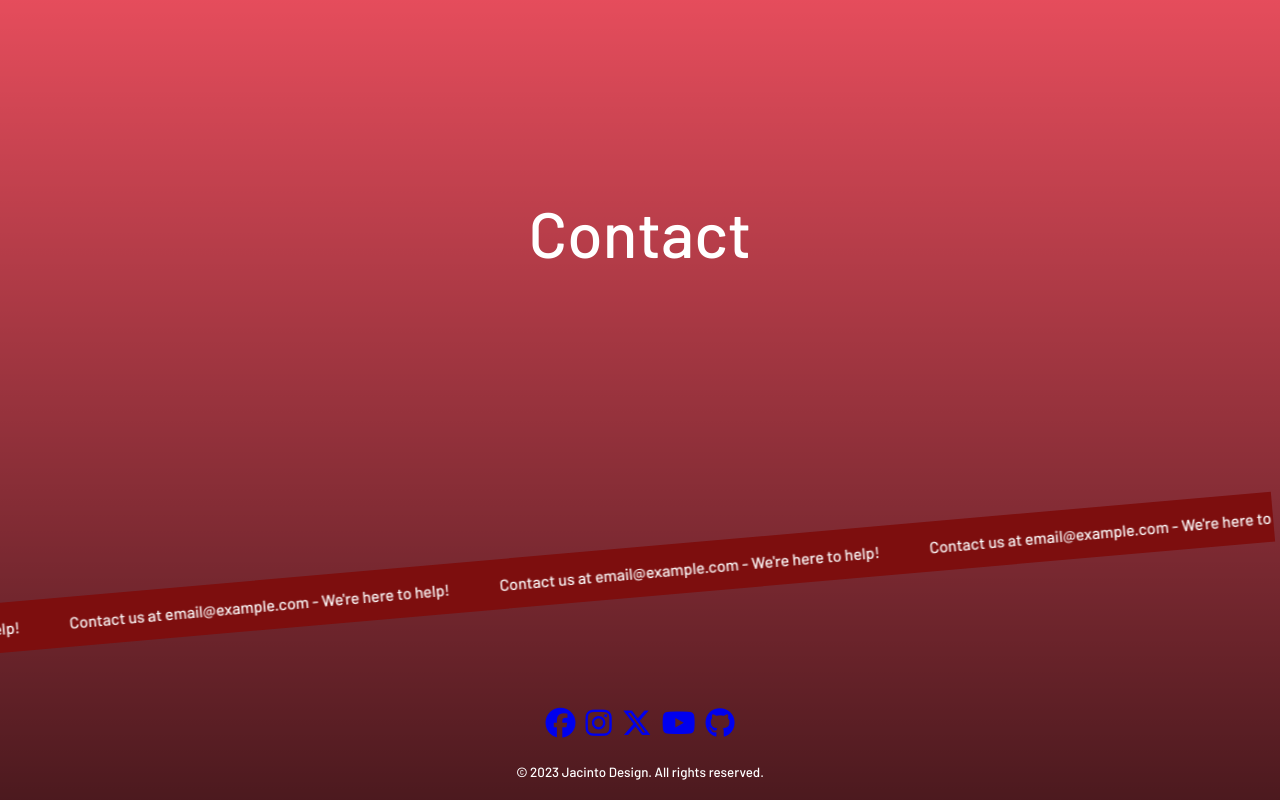
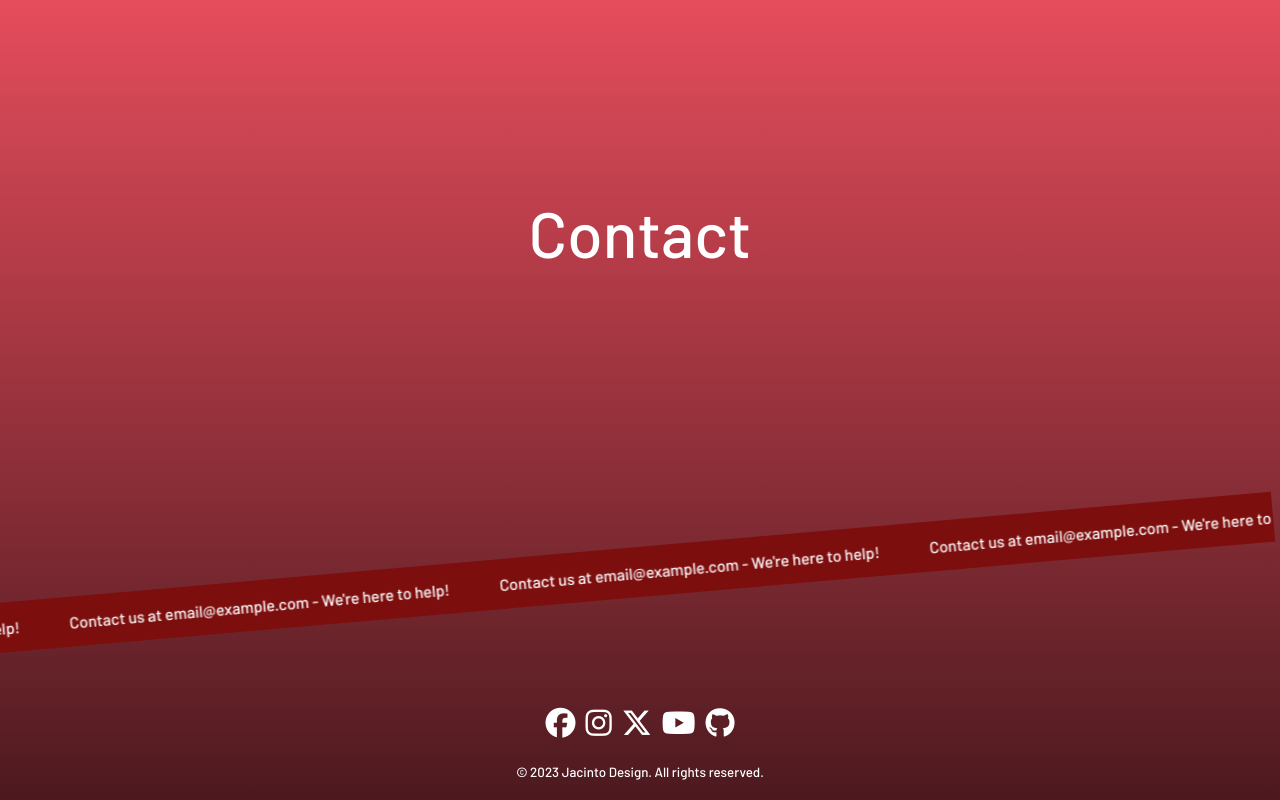
Before and after one commit to JacintoDesign/developer-portfolio-v2, a plain HTML site: page index.html in a window 1280 px wide. Shown: the part 4142-4942 px from the top of the page. Drawn offline with Linux system fonts and the light colour scheme; a script that the page names is missing.

Commit message:
final revisions

```diff
--- a/style.css
+++ b/style.css
@@ -400,6 +400,7 @@ footer {
 
   .social-media-icons a {
     cursor: pointer;
+    color: white;
 
     &:hover {
       transform: scale(1.1);
```
Also changed, not shown: index.html (+1 -2 lines).
